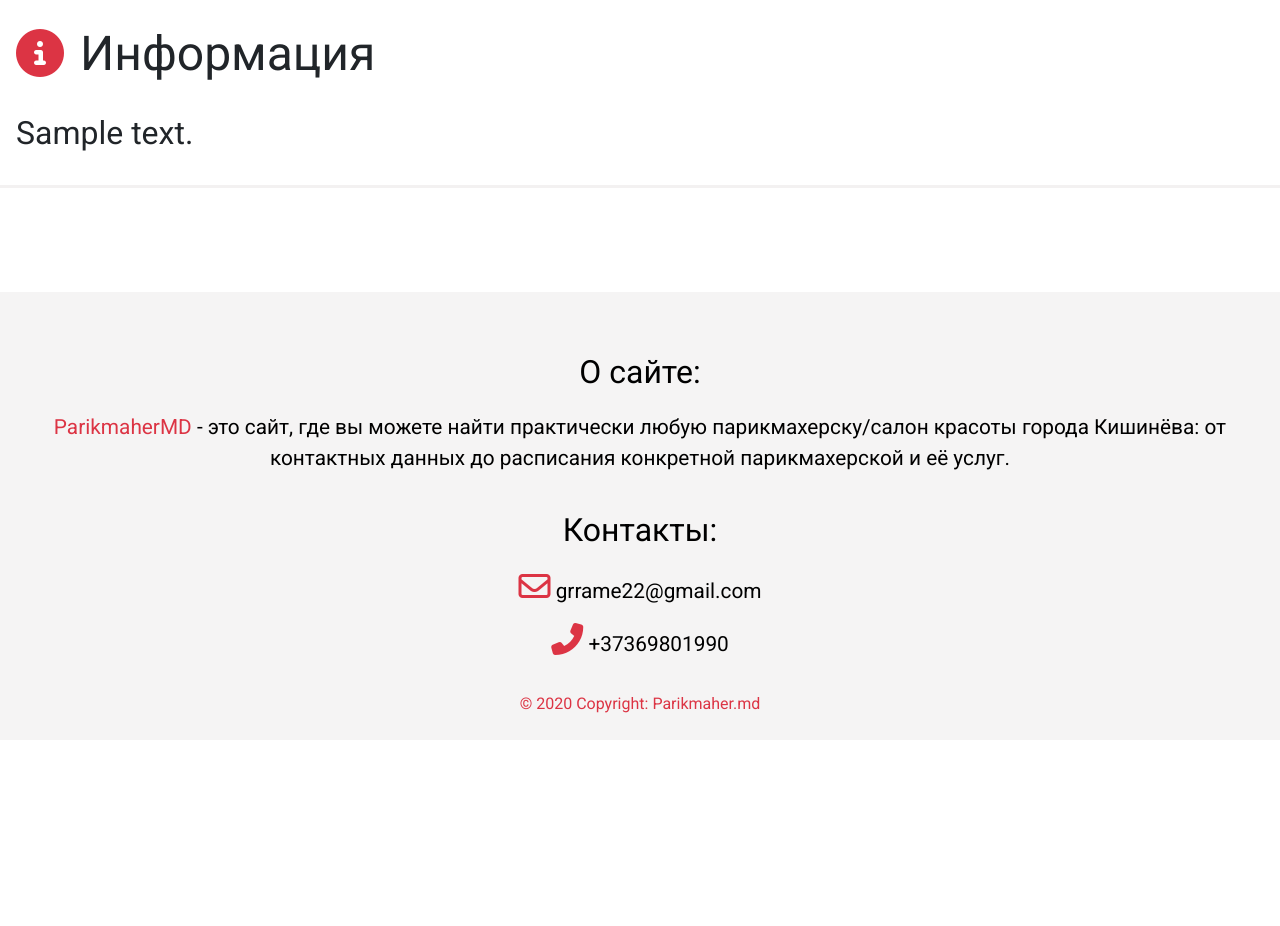
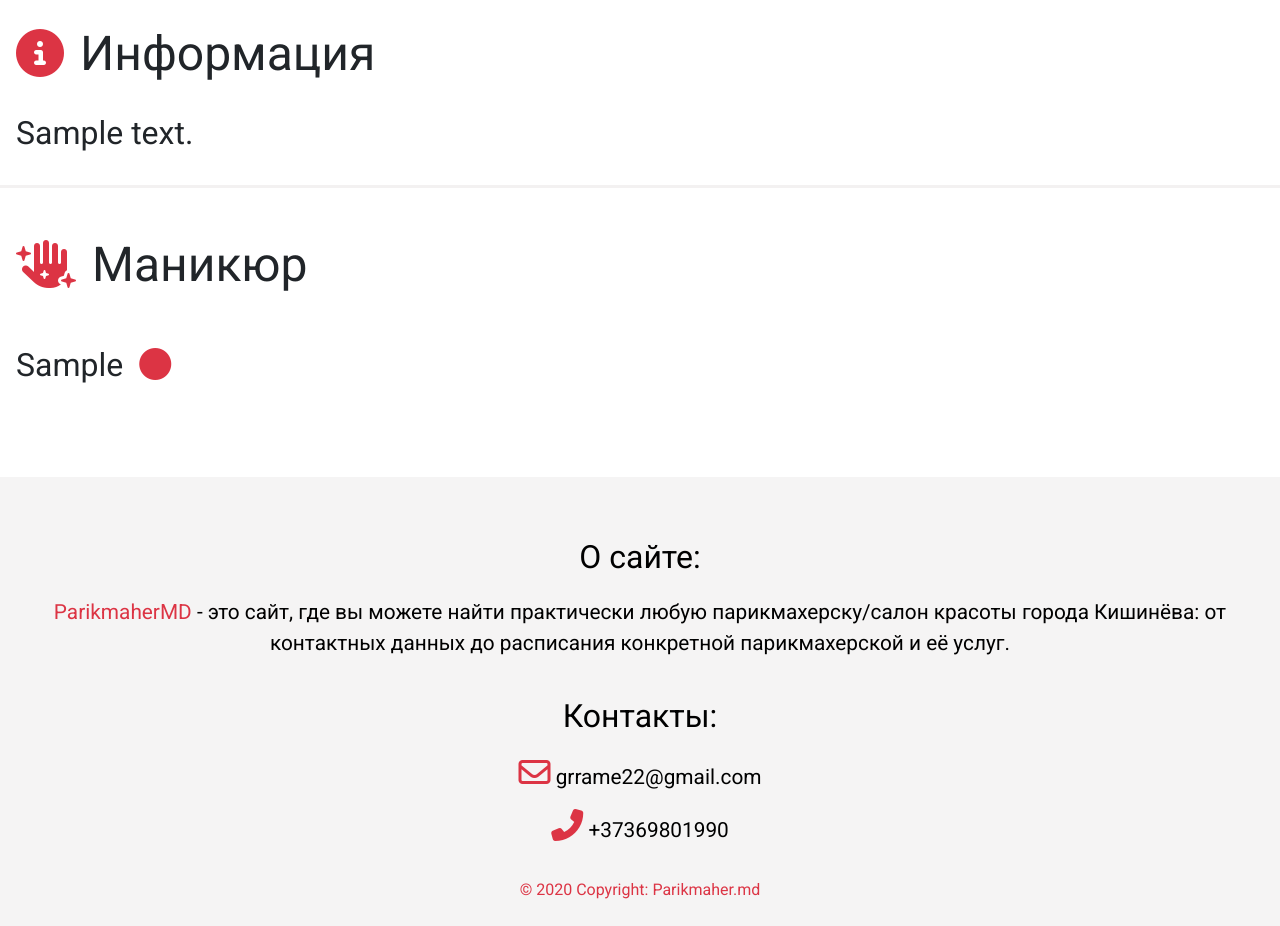
Before and after one commit to Grrame22/ParikmaherMD, a Django app: page /hairdressing/1/ in a window 1280 px wide. Shown: the part 1223-2149 px from the top of the page. Before the commit the page ends 1936 px from the top, so only its background shows below. Run offline with Django 3.2, Linux system fonts and the light colour scheme; tables that the repository leaves empty hold one stand-in row (values such as "Sample post"); grey boxes marked "Sample" are stand-in pictures; some libraries are stand-ins or nearby versions; some web fonts are replaced.

Commit message:
Changed CSS files.

```diff
--- a/parikmaherMD/templates/parikmaherMD/particualr_hairdressing.html
+++ b/parikmaherMD/templates/parikmaherMD/particualr_hairdressing.html
@@ -256,7 +256,19 @@
     </div>
     <hr>
 
-
+    {% if hairdressing.manicure %}
+        <div class="manicure">
+            <i class="fas fa-hand-sparkles"></i>
+            <h3>Маникюр</h3>
+        </div>
+        <div class="manicure_services">
+            {% with hairdressing.manicure|split:"," as tags %}
+                {% for services in tags %}
+                    <p style="display: inline-block">{{ services }}</p><i class="fas fa-circle" style="display: inline-block"></i>
+                {% endfor %}
+            {% endwith %}
+        </div>
+    {% endif %}
 
     <br>
     <footer class="bg-light text-center text-lg-start" style="margin-top: 3rem;">
--- a/static/css/particualr_hairdressing.css
+++ b/static/css/particualr_hairdressing.css
@@ -203,3 +203,44 @@
     font-size: 2rem;
     margin-top: 1rem;
 }
+
+div.manicure {
+    justify-content: left;
+    display: flex;
+    align-items: center;
+    margin-top: 2rem;
+    margin-left: 1rem;
+    margin-right: 1rem;
+}
+
+.manicure h3 {
+    font-size: 3rem;
+    margin-top: 1rem;
+    margin-bottom: 1rem;
+    margin-right: 2rem;
+}
+
+.manicure i {
+    font-size: 3rem;
+    color: #dc3444;
+    margin-right: 1rem;
+    vertical-align: middle;
+}
+
+div.manicure_services {
+    margin-top: 2rem;
+    margin-left: 1rem;
+    margin-right: 1rem;
+}
+
+.manicure_services p {
+    display: inline-block;
+    font-size: 2rem;
+}
+
+.manicure_services i {
+    display: inline-block;
+    font-size: 2rem;
+    margin-left: 1rem;
+    margin-right: 1rem;
+}
--- a/static/css/particular_hairdressing_mobile_version.css
+++ b/static/css/particular_hairdressing_mobile_version.css
@@ -228,3 +228,43 @@
 .modal-header h2 {
     font-size: 2.5rem;
 }
+
+div.manicure {
+    justify-content: left;
+    display: flex;
+    align-items: center;
+    margin-top: 2rem;
+    margin-left: 1rem;
+    margin-right: 1rem;
+}
+
+.manicure h3 {
+    font-size: 3rem;
+    margin-top: 1rem;
+    margin-right: 2rem;
+}
+
+.manicure i {
+    font-size: 3rem;
+    color: #dc3444;
+    margin-right: 1rem;
+    vertical-align: middle;
+}
+
+div.manicure_services {
+    margin-top: 2rem;
+    margin-left: 1rem;
+    margin-right: 1rem;
+}
+
+.manicure_services p {
+    display: inline-block;
+    font-size: 2rem;
+}
+
+.manicure_services i {
+    display: inline-block;
+    font-size: 2rem;
+    margin-left: 1rem;
+    margin-right: 1rem;
+}
```
